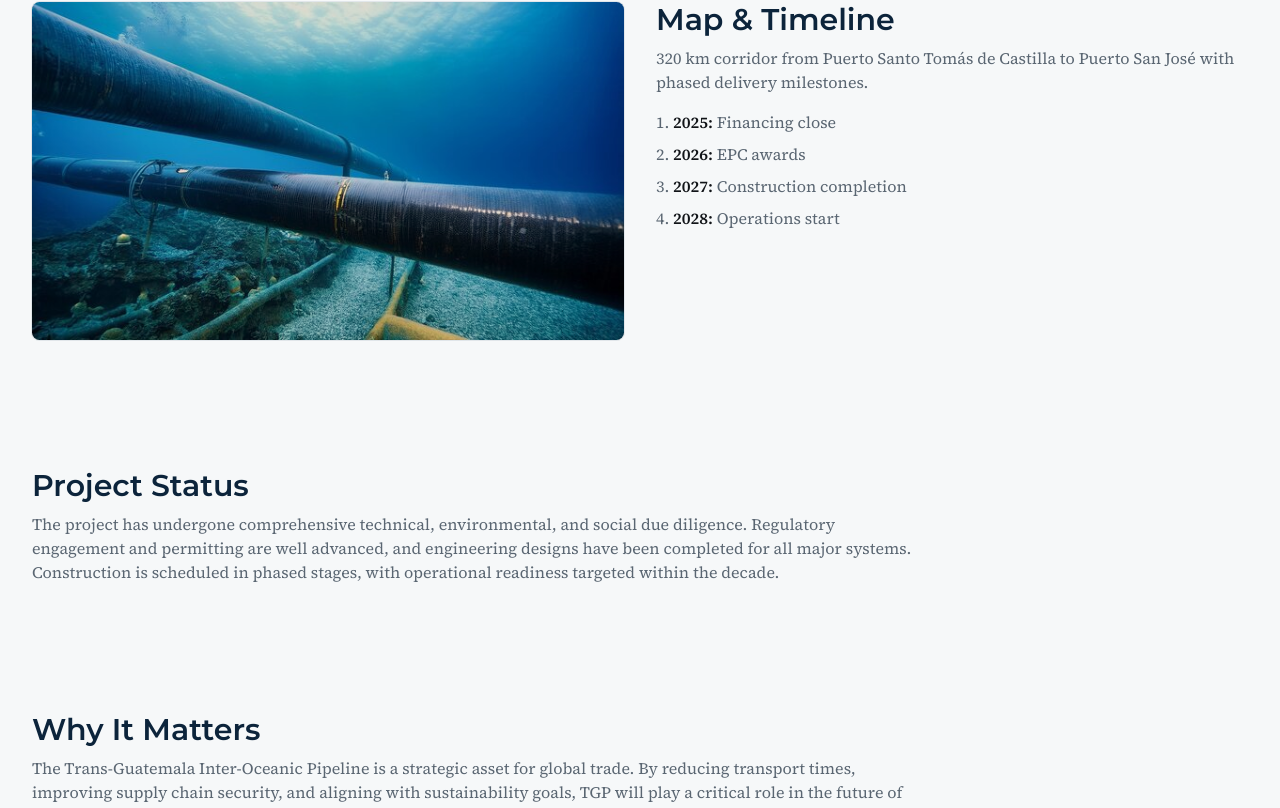
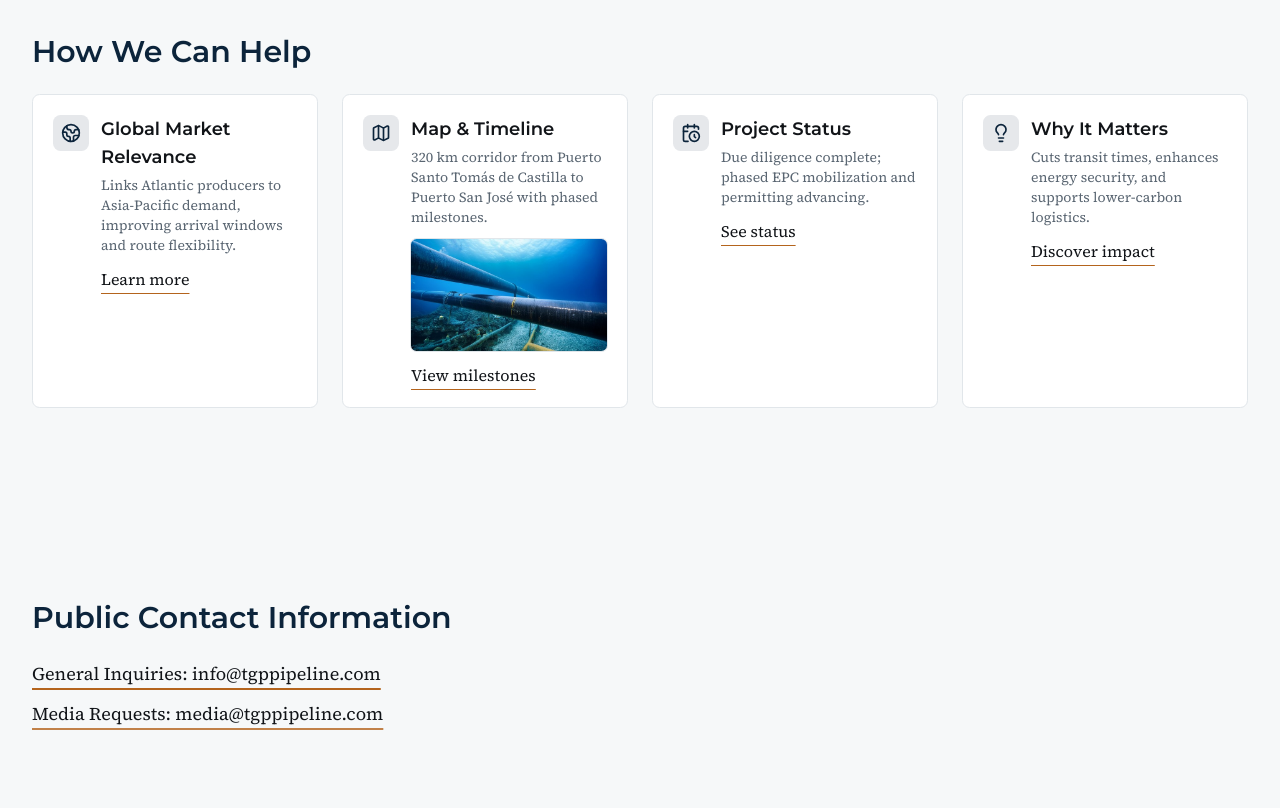
Before and after one commit to xrivera-launchfrog/cross-corridor-connect, a React (Vite) app: page / in a window 1280 px wide. Shown: the part 3429-4237 px from the top of the page. Built offline with nearby package versions, Linux system fonts and the light colour scheme.

Commit message:
Update section layouts
Updated the "Global Market Relevance", "Map & Timeline", "Project Status", and "Why It Matters" sections to mirror the module layout inspiration from the provided Moody's link.

```diff
--- a/src/pages/Index.tsx
+++ b/src/pages/Index.tsx
@@ -1,5 +1,6 @@
 import { Helmet } from "react-helmet-async";
 import { Link } from "react-router-dom";
+import { Globe2, Map as MapIcon, CalendarClock, Lightbulb } from "lucide-react";
 
 
 const heroImg = "/lovable-uploads/43f1a202-1b9b-4360-94a1-1cccbfc36361.png";
@@ -167,39 +168,64 @@ const Index = () => {
         </div>
       </section>
 
-      <section className="container mx-auto py-16 grid gap-8 md:grid-cols-2 items-start">
-        <figure className="relative rounded-md overflow-hidden ring-1 ring-border order-2 md:order-1">
-          <img
-            src="/lovable-uploads/728f854a-c51d-4ce8-a449-175febf101ce.png"
-            alt="Underwater subsea pipelines across the seabed"
-            loading="lazy"
-            decoding="async"
-            width={1280}
-            height={720}
-            className="w-full h-auto object-cover"
-          />
-          <div className="absolute inset-0 bg-accent/20 mix-blend-multiply" aria-hidden="true"></div>
-        </figure>
-        <div className="order-1 md:order-2">
-          <h2 className="text-2xl md:text-3xl font-semibold font-display">Map & Timeline</h2>
-          <p className="text-muted-foreground max-w-3xl mt-2">320 km corridor from Puerto Santo Tomás de Castilla to Puerto San José with phased delivery milestones.</p>
-          <ol className="mt-4 list-decimal list-inside space-y-2 text-muted-foreground">
-            <li><strong className="text-foreground">2025:</strong> Financing close</li>
-            <li><strong className="text-foreground">2026:</strong> EPC awards</li>
-            <li><strong className="text-foreground">2027:</strong> Construction completion</li>
-            <li><strong className="text-foreground">2028:</strong> Operations start</li>
-          </ol>
+      <section className="container mx-auto py-16 md:py-24">
+        <h2 className="text-2xl md:text-3xl font-semibold font-display">How We Can Help</h2>
+        <div className="mt-6 grid gap-6 md:grid-cols-2 lg:grid-cols-4">
+          <article className="group rounded-md border bg-card p-5 transition-all duration-300 hover:shadow-[var(--shadow-elegant)]">
+            <div className="flex items-start gap-3">
+              <div className="rounded-md bg-primary/10 p-2 text-primary">
+                <Globe2 className="h-5 w-5" aria-hidden="true" />
+              </div>
+              <div>
+                <h3 className="text-lg font-semibold text-foreground">Global Market Relevance</h3>
+                <p className="mt-1 text-sm text-muted-foreground">Links Atlantic producers to Asia-Pacific demand, improving arrival windows and route flexibility.</p>
+                <div className="mt-3"><Link to="/project-overview" className="underline decoration-accent underline-offset-8">Learn more</Link></div>
+              </div>
+            </div>
+          </article>
+
+          <article className="group rounded-md border bg-card p-5 transition-all duration-300 hover:shadow-[var(--shadow-elegant)]">
+            <div className="flex items-start gap-3">
+              <div className="rounded-md bg-primary/10 p-2 text-primary">
+                <MapIcon className="h-5 w-5" aria-hidden="true" />
+              </div>
+              <div className="flex-1">
+                <h3 className="text-lg font-semibold text-foreground">Map & Timeline</h3>
+                <p className="mt-1 text-sm text-muted-foreground">320 km corridor from Puerto Santo Tomás de Castilla to Puerto San José with phased milestones.</p>
+                <figure className="mt-3 rounded-sm overflow-hidden ring-1 ring-border">
+                  <img src="/lovable-uploads/728f854a-c51d-4ce8-a449-175febf101ce.png" alt="Underwater subsea pipelines across the seabed" loading="lazy" decoding="async" width={512} height={288} className="w-full h-28 object-cover" />
+                </figure>
+                <div className="mt-3"><Link to="/project-overview" className="underline decoration-accent underline-offset-8">View milestones</Link></div>
+              </div>
+            </div>
+          </article>
+
+          <article className="group rounded-md border bg-card p-5 transition-all duration-300 hover:shadow-[var(--shadow-elegant)]">
+            <div className="flex items-start gap-3">
+              <div className="rounded-md bg-primary/10 p-2 text-primary">
+                <CalendarClock className="h-5 w-5" aria-hidden="true" />
+              </div>
+              <div>
+                <h3 className="text-lg font-semibold text-foreground">Project Status</h3>
+                <p className="mt-1 text-sm text-muted-foreground">Due diligence complete; phased EPC mobilization and permitting advancing.</p>
+                <div className="mt-3"><Link to="/project-overview" className="underline decoration-accent underline-offset-8">See status</Link></div>
+              </div>
+            </div>
+          </article>
+
+          <article className="group rounded-md border bg-card p-5 transition-all duration-300 hover:shadow-[var(--shadow-elegant)]">
+            <div className="flex items-start gap-3">
+              <div className="rounded-md bg-primary/10 p-2 text-primary">
+                <Lightbulb className="h-5 w-5" aria-hidden="true" />
+              </div>
+              <div>
+                <h3 className="text-lg font-semibold text-foreground">Why It Matters</h3>
+                <p className="mt-1 text-sm text-muted-foreground">Cuts transit times, enhances energy security, and supports lower‑carbon logistics.</p>
+                <div className="mt-3"><Link to="/project-overview" className="underline decoration-accent underline-offset-8">Discover impact</Link></div>
+              </div>
+            </div>
+          </article>
         </div>
-      </section>
-
-      <section className="container mx-auto py-16">
-        <h2 className="text-2xl md:text-3xl font-semibold font-display">Project Status</h2>
-        <p className="text-muted-foreground max-w-4xl mt-2">The project has undergone comprehensive technical, environmental, and social due diligence. Regulatory engagement and permitting are well advanced, and engineering designs have been completed for all major systems. Construction is scheduled in phased stages, with operational readiness targeted within the decade.</p>
-      </section>
-
-      <section className="container mx-auto py-16">
-        <h2 className="text-2xl md:text-3xl font-semibold font-display">Why It Matters</h2>
-        <p className="text-muted-foreground max-w-4xl mt-2">The Trans-Guatemala Inter-Oceanic Pipeline is a strategic asset for global trade. By reducing transport times, improving supply chain security, and aligning with sustainability goals, TGP will play a critical role in the future of energy logistics between the Americas and Asia-Pacific.</p>
       </section>
 
 
```
